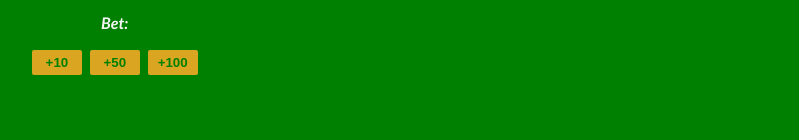
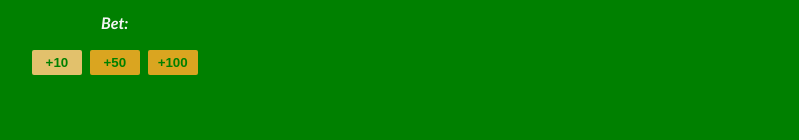
Before and after one commit to mautoranzo/BlackJack-Game, a plain HTML site: page index.html in a window 1280 px wide. In both pictures the pointer is over the button "+10". Shown: the part 254-394 px from the top of the page, without its empty margins (241-1040 px from the left). Drawn offline with Linux system fonts and the light colour scheme.

Commit message:
Hover on buttons

```diff
--- a/style.css
+++ b/style.css
@@ -69,8 +69,11 @@ button {
   background-color: goldenrod;
   margin: 1em;
   /* padding: 1px; */
+  cursor: pointer;
+
 }
 
+button:hover,
 .a p:hover {
-  cursor: pointer;
+  background: rgb(226, 193, 108);
 }
```
